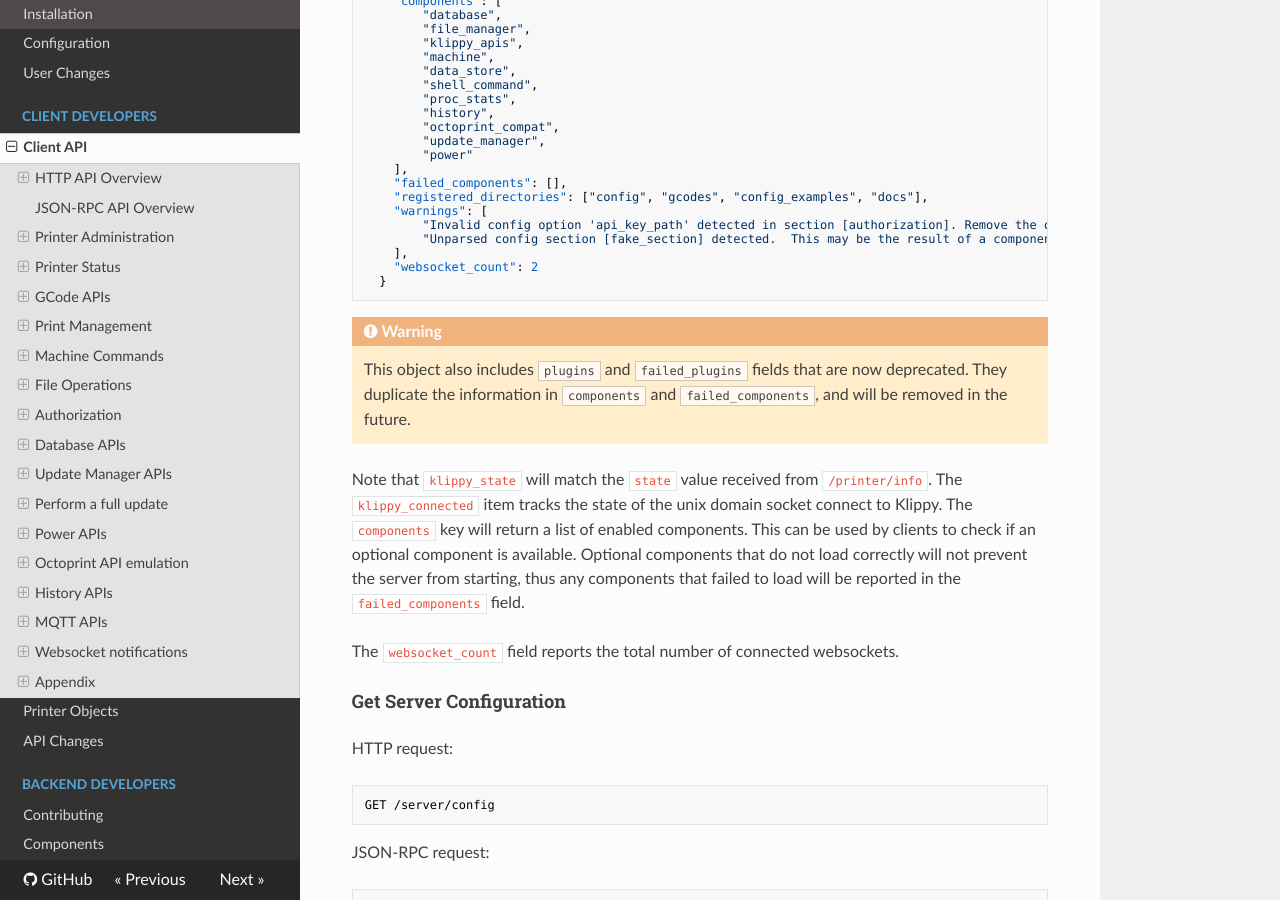
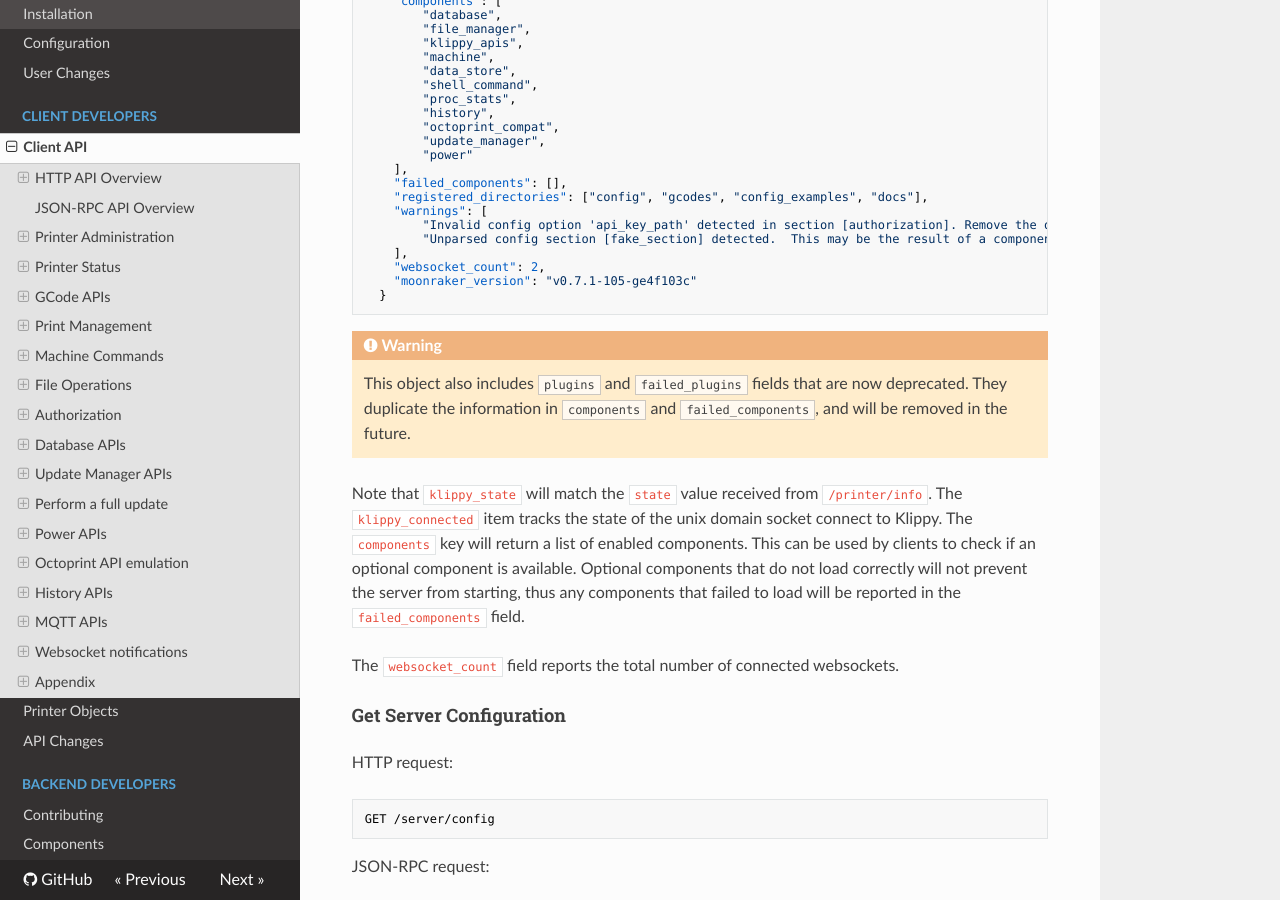
Before and after one commit to Arksine/moonraker, an MkDocs documentation site: the page built from docs/web_api.md, in a window 1280 px wide and 900 px high, scrolled down 8706 px. Built offline with MkDocs 1.6.1, drawn with Linux system fonts in a browser that asks for light colours; nearby versions of some CDN libraries.

````diff
--- a/docs/web_api.md
+++ b/docs/web_api.md
@@ -442,7 +442,8 @@ An object containing various fields that report server state.
         "Invalid config option 'api_key_path' detected in section [authorization]. Remove the option to resolve this issue. In the future this will result in a startup error.",
         "Unparsed config section [fake_section] detected.  This may be the result of a component that failed to load.  In the future this will result in a startup error."
     ],
-    "websocket_count": 2
+    "websocket_count": 2,
+    "moonraker_version": "v0.7.1-105-ge4f103c"
   }
 ```
 !!! warning
````
